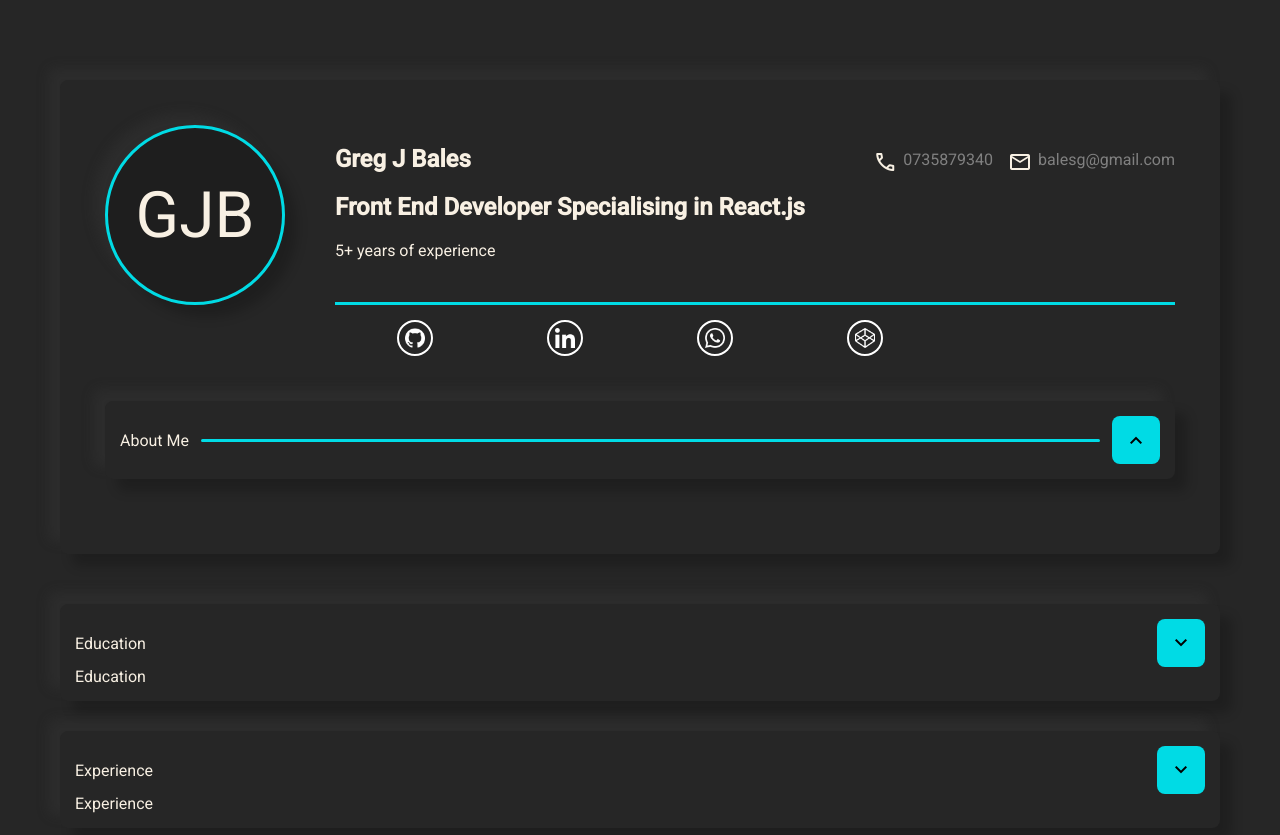
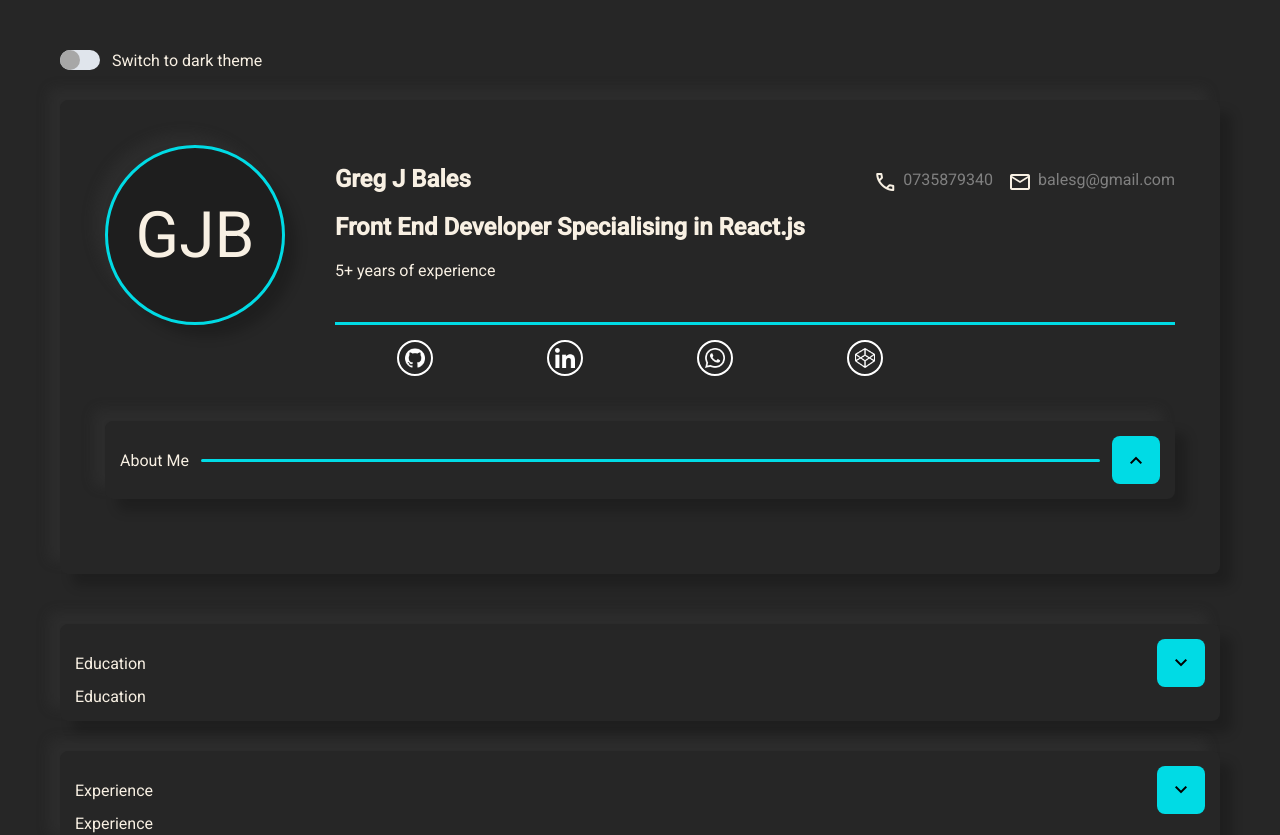
Before and after one commit to Infamous8/react-resume, a React (Create React App) app: page / in a window 1280 px wide. Shown: the top 835 px of the page. Built offline with nearby package versions, Linux system fonts and the light colour scheme.

Commit message:
adds toggle switch to layout for theme switching

```diff
--- a/src/components/atoms/switch.tsx
+++ b/src/components/atoms/switch.tsx
@@ -1,14 +1,40 @@
-import React from "react";
+import React, {useState} from "react";
 import styled from "styled-components";
 
 interface SwitchProps {}
 
 export const Switch: React.FC<SwitchProps> = (props) => {
+    const [toggled, setToggled] = useState(true)
+
+    const toggleSwitch = () => {
+        setToggled(!toggled)
+    }
+
     return (
-        <StyledSwitch>
-
+        <StyledSwitch onClick={toggleSwitch}>
+            <SwitchOutline style={toggled ? {backgroundColor: '#E0E5EC'} : {backgroundColor: '#121212'}}>
+                <Lever style={toggled ? {marginLeft: 0, backgroundColor: '#A7A7A7'} : {marginLeft: 20, backgroundColor: '#808080'}}/>
+            </SwitchOutline>
         </StyledSwitch>
     )
 }
 
-const StyledSwitch = styled.div``
+const StyledSwitch = styled.div`
+  cursor: pointer;
+`
+
+const SwitchOutline = styled.div`
+  width: 40px;
+  height: 20px;
+  border-radius: 20px;
+  transition: all .2s cubic-bezier(0.4, 0.0, 0.2, 1);
+`
+
+const Lever = styled.div`
+  width: 20px;
+  height: 20px;
+  background-color: #808080;
+  border-radius: 50%;
+  transition: all .2s cubic-bezier(0.4, 0.0, 0.2, 1);
+  margin-left: 20px;
+`
--- a/src/components/molecules/toggle-switch.tsx
+++ b/src/components/molecules/toggle-switch.tsx
@@ -0,0 +1,24 @@
+import React from "react";
+import styled from "styled-components";
+import {Switch} from "../atoms/switch";
+
+interface ToggleSwitchProps {
+    title: string
+}
+
+export const ToggleSwitch: React.FC<ToggleSwitchProps> = (props) => {
+    return (
+        <StyledToggleSwitch>
+            <Switch/>
+            <label>{props.title}</label>
+        </StyledToggleSwitch>
+    )
+}
+
+const StyledToggleSwitch = styled.div`
+  display: flex;
+  align-items: center;
+  label {
+    margin-left: 12px;
+  }
+`
--- a/src/components/templates/page-layout.tsx
+++ b/src/components/templates/page-layout.tsx
@@ -3,6 +3,8 @@ import styled from "styled-components";
 import {ContentContainer} from "../atoms/content-container";
 import {Footer} from "../organisms/footer";
 import {Header} from "../organisms/Header";
+import {Switch} from "../atoms/switch";
+import {ToggleSwitch} from "../molecules/toggle-switch";
 
 
 interface PageLayoutProps {
@@ -10,9 +12,11 @@ interface PageLayoutProps {
 }
 
 export const PageLayout: React.FC<PageLayoutProps> = (props) => {
+    const mode = true
     return (
         <StyledPageLayout>
             <ContentContainer>
+                <ToggleSwitch title={mode ? 'Switch to dark theme' : 'Switch to light theme'}/>
                 <Header margin={'30px 0 50px 0'} />
                 {props.children}
                 <Footer margin={'150px 0 0 0'} />
```
